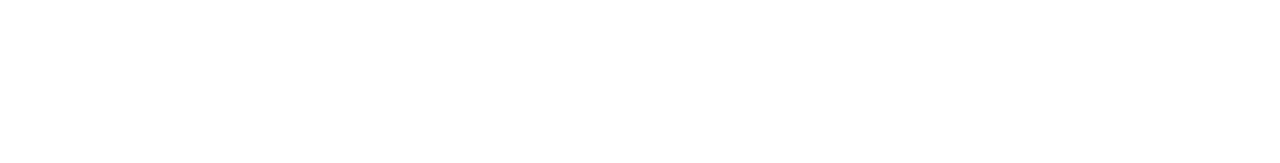
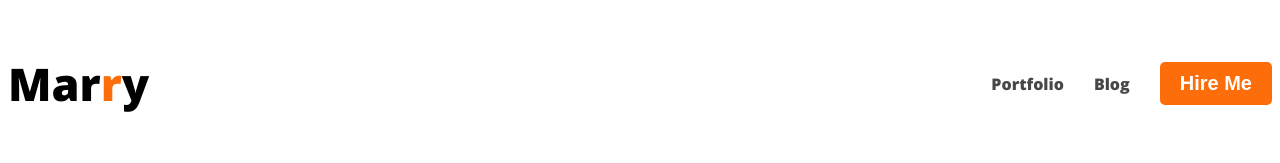
Before and after one commit to VusanDebnath/developer-portfolio, a plain HTML site: page index.html in a window 1280 px wide. Drawn offline with nearby package versions, Linux system fonts and the light colour scheme.

Commit message:
added nav

```diff
--- a/index.html
+++ b/index.html
@@ -1,13 +1,41 @@
 <!DOCTYPE html>
 <html lang="en">
+
 <head>
     <meta charset="UTF-8">
     <meta name="viewport" content="width=device-width, initial-scale=1.0">
     <title>Developer Portfolio</title>
+
+    <!-- google font -->
+    <link rel="preconnect" href="https://fonts.googleapis.com">
+    <link rel="preconnect" href="https://fonts.gstatic.com" crossorigin>
+    <link href="https://fonts.googleapis.com/css2?family=Open+Sans:wght@800&display=swap" rel="stylesheet">
+    <!-- css file -->
+    <link rel="stylesheet" href="styles/style.css">
+
+
 </head>
+
 <body>
     <header>
-
+        <nav>
+            <h3 id="logo">Mar<span id="logoR" class="primary-color">r</span>y</h3>
+            <ul>
+                <li>
+                    <a href="#">
+                        Portfolio
+                    </a>
+                </li>
+                <li>
+                    <a href="#">
+                        Blog
+                    </a>
+                </li>
+                <li><button class="primary-btn">
+                        Hire Me
+                    </button></li>
+            </ul>
+        </nav>
     </header>
     <main>
 
@@ -16,4 +44,5 @@
 
     </footer>
 </body>
+
 </html>
--- /dev/null
+++ b/styles/style.css
@@ -0,0 +1,46 @@
+/* common shared style */
+body{
+    font-family: 'Open Sans', sans-serif;
+}
+
+/* primary colors  */
+.primary-color{
+    color: #FD6E0A;
+}
+.primary-btn{
+    padding: 10px 20px;
+    font-weight: bold;
+    font-size: 20px;
+    color: #FFFFFF;
+    background-color: #FD6E0A;
+    border: none;
+    border-radius: 5px;
+
+}
+
+
+/* nav related style  */
+nav{
+    display: flex;
+    justify-content: space-between;
+    align-items: center;
+}
+
+nav > ul{
+    display: flex;
+}
+nav>ul li{
+    list-style: none;
+    display: flex;
+    align-items: center;
+
+}
+nav>ul li a{
+    text-decoration: none;
+    margin-right: 30px;
+    color: #474747;
+}
+
+#logo{
+    font-size: 45px;
+}
```
